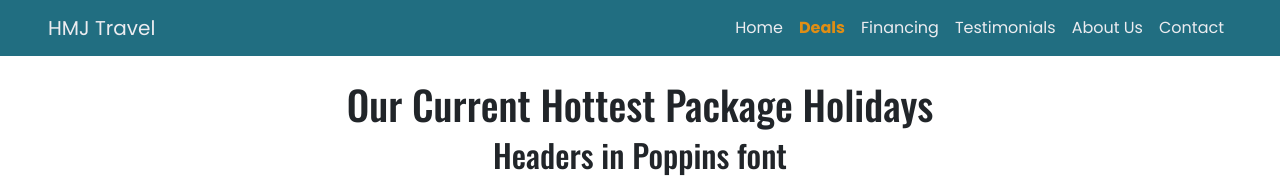
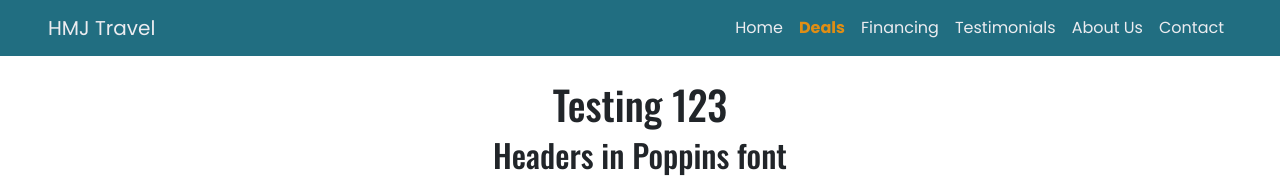
Before and after one commit to ijobot/ijobot.github.io, a plain HTML site: page hot_deals.html in a window 1280 px wide. Shown: the top 179 px of the page. Drawn offline with nearby package versions, Linux system fonts and the light colour scheme.

Commit message:
Testing first commit

```diff
--- a/hot_deals.html
+++ b/hot_deals.html
@@ -85,7 +85,7 @@
       <!-- TO BE DELETED: Just to show off Google fonts and the logo and to ensure each page loads -->
       <div class="row">
         <div class="col-lg-12 text-center mx-auto">
-          <h1>Our Current Hottest Package Holidays</h1>
+          <h1>Testing 123</h1>
           <h2>Headers in Poppins font</h2>
           <p>Random tester paragraph - Site text in Oswald font</p>
           <img
```
